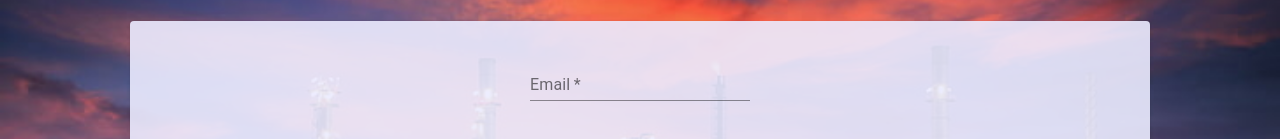
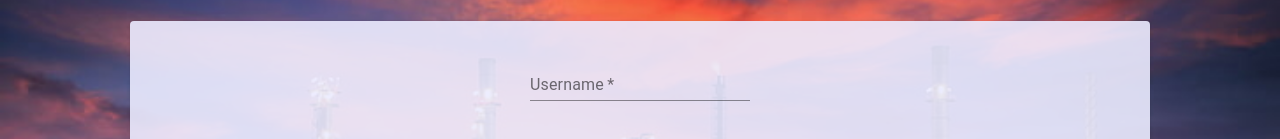
Before and after one commit to NightFox001/4353-Assignment, a Next.js app in the folder 4353-fuel-app/: page /login in a window 1280 px wide. Shown: the part 167-306 px from the top of the page. Built offline with nearby package versions, Linux system fonts and the light colour scheme.

Commit message:
fixed input label name

```diff
--- a/4353-fuel-app/pages/login.js
+++ b/4353-fuel-app/pages/login.js
@@ -44,8 +44,8 @@ const Login = () => {
             <Paper className={classes.paper}>
                 {!!error && <p>{error}</p>}
                 <TextField
-                    label="Email"
-                    type="email"
+                    label="Username"
+                    type="text"
                     margin="normal"
                     value={email}
                     onChange={(e) => setEmail(e.target.value)}
--- a/4353-fuel-app/pages/register.js
+++ b/4353-fuel-app/pages/register.js
@@ -43,7 +43,7 @@ const Register = () => {
                 {!!error && <p>{error}</p>}
                 <TextField
                     label="Username"
-                    type="username"
+                    type="text"
                     margin="normal"
                     value={username}
                     onChange={(e) => setUsername(e.target.value)}
```
